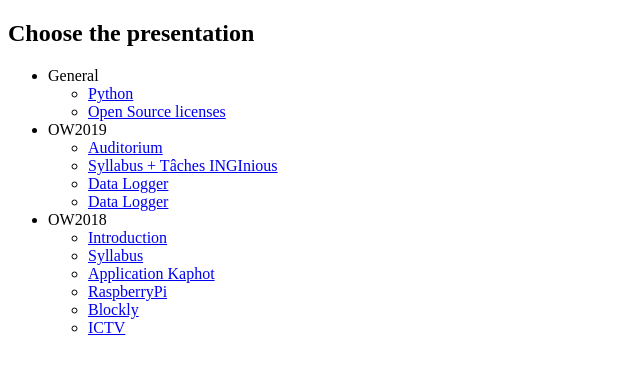
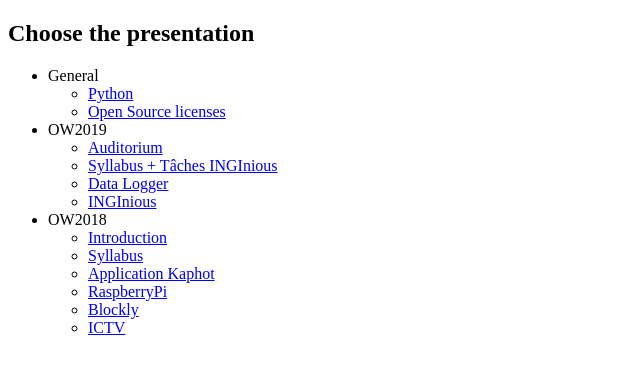
Before and after one commit to OpenWeek/presentations, a plain HTML site: page index.html in a window 1280 px wide. Shown: the full height of the page, 0-640 px from the left. Drawn offline with Linux system fonts and the light colour scheme.

Commit message:
fix index

```diff
--- a/index.html
+++ b/index.html
@@ -17,7 +17,7 @@
 		<li><a href="https://openweek.github.io/presentations/presentation-audit/index.html">Auditorium</a></li>
 		<li><a href="https://openweek.github.io/presentations/presentation-syllabus_taches/index.html">Syllabus + Tâches INGInious</a></li>
 		<li><a href="https://openweek.github.io/presentations/presentation-data_logger/index.html">Data Logger</a></li>
-		<li><a href="https://openweek.github.io/presentations/presentation-inginious/index.html">Data Logger</a></li>
+		<li><a href="https://openweek.github.io/presentations/presentation-inginious/index.html">INGInious</a></li>
 	</ul>
 	</li>
         <li> OW2018
```
